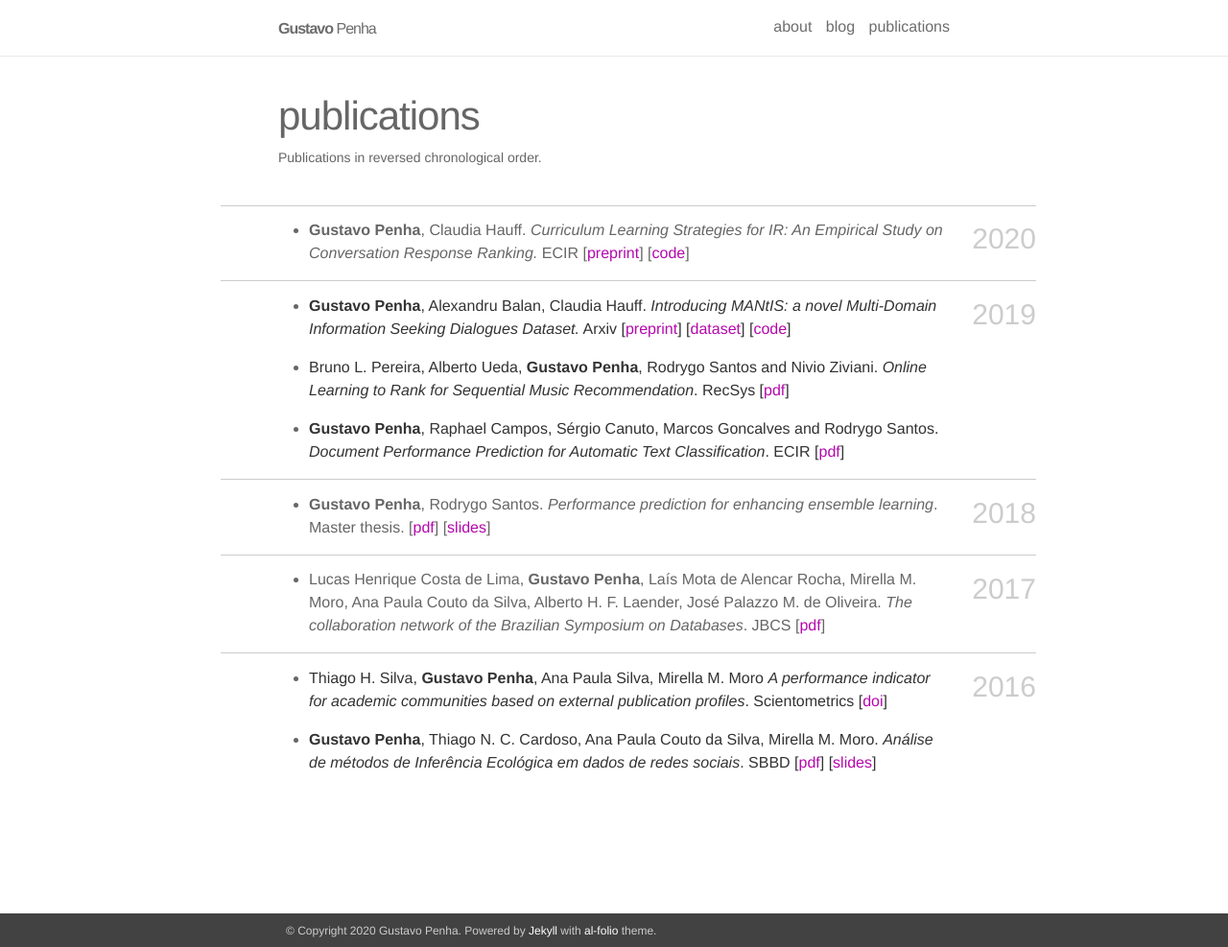
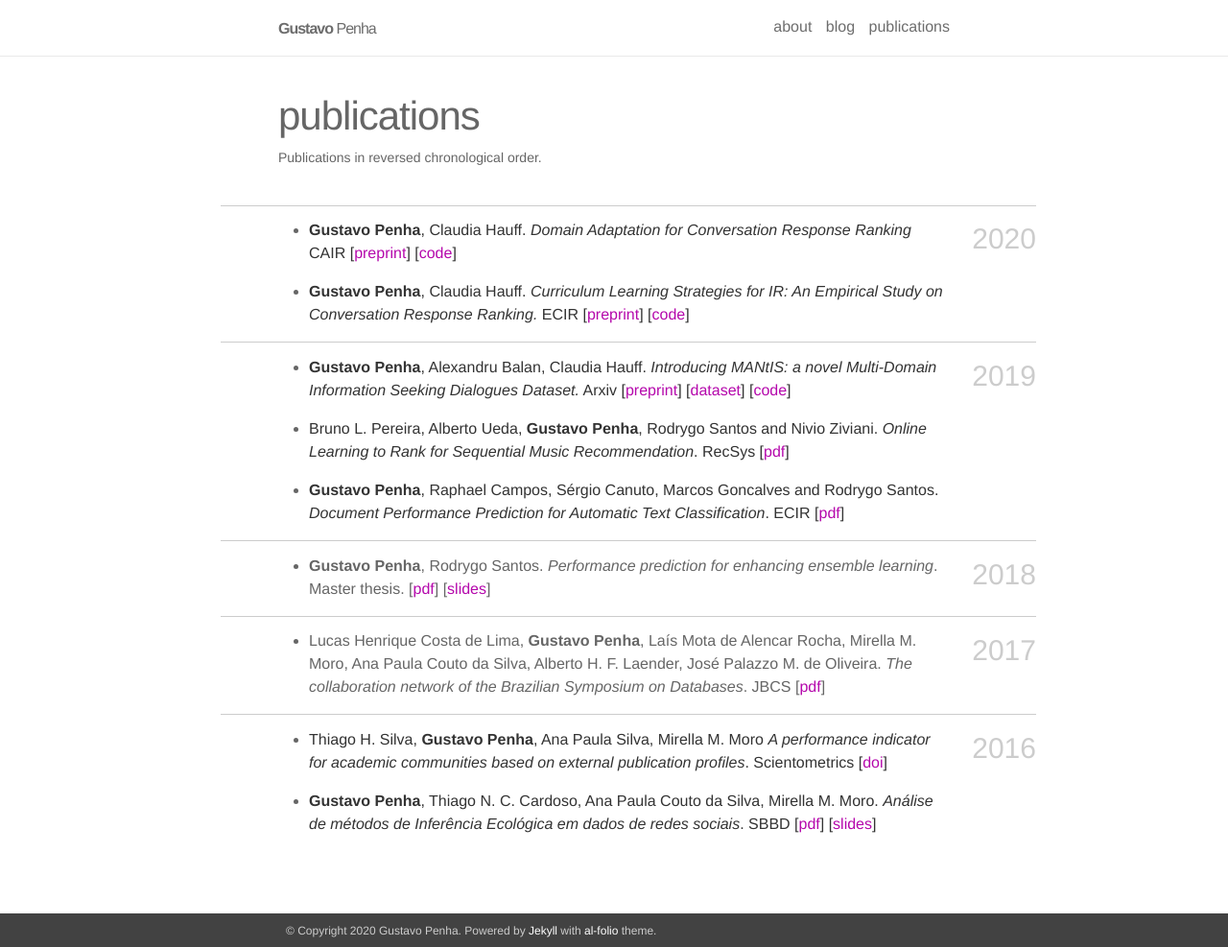
Before and after one commit to Guzpenha/guzblog_old, a Jekyll site: the page built from _pages/publications.md, in a window 1280 px wide and 987 px high. Shown: the whole window at 96% size. Built offline with Jekyll 4.4.1, drawn with Linux system fonts in a browser that asks for light colours; nearby versions of some CDN libraries.

Commit message:
CAIR paper news

```diff
--- a/_pages/publications.md
+++ b/_pages/publications.md
@@ -6,6 +6,8 @@ description: Publications in reversed chronological order.
 ---
 
 <h3 class="year">2020</h3>
+* **Gustavo Penha**, Claudia Hauff. _Domain Adaptation for Conversation Response Ranking_ CAIR [[preprint](https://drive.google.com/open?id=1dj1MvtFju3RHako7l-avoXQsCT-6vc8V){:target="_blank"}] [[code](https://github.com/Guzpenha/DomainRegularizedDeepMatchingNetworks){:target="_blank"}]
+
 * **Gustavo Penha**, Claudia Hauff. _Curriculum Learning Strategies for IR: An Empirical Study on Conversation Response Ranking._ ECIR [[preprint](https://arxiv.org/abs/1912.08555){:target="_blank"}] [[code](https://github.com/Guzpenha/transformers_cl){:target="_blank"}]
 
 
```
Also changed, not shown: _news/announcement_3.md (added, +7 -0 lines).
